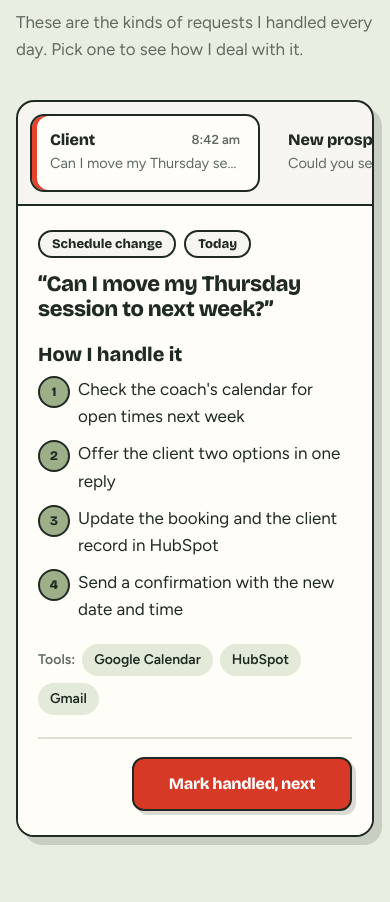
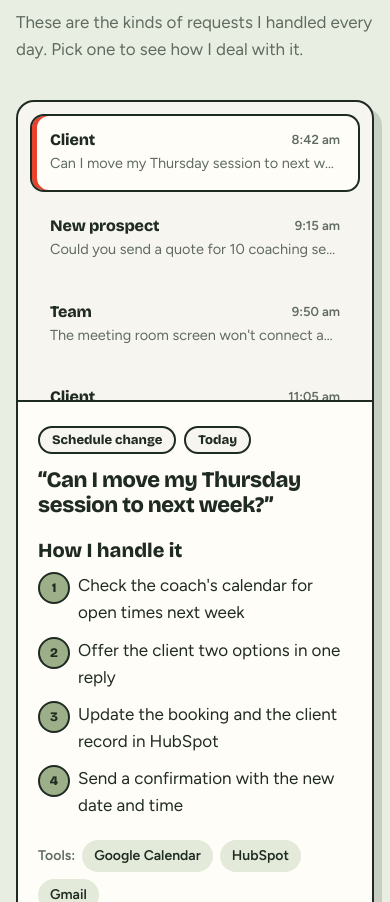
Before and after one commit to thuphuong7/thuphuong7.github.io, a plain HTML site: page index.html in a window 390 px wide. Shown: the part 1885-2787 px from the top of the page. Drawn offline with nearby package versions, Linux system fonts and the light colour scheme.

Commit message:
Keep inbox list on the left with vertical scroll

```diff
--- a/index.html
+++ b/index.html
@@ -153,11 +153,15 @@ section{padding-block:72px}
 .aflow.after li b{color:var(--hi-ink);opacity:.75}
 .auto .anote{margin:0;color:var(--muted);font-size:15.5px;max-width:72ch}
 @media (max-width:900px){
+  .inbox{grid-template-columns:minmax(0,.85fr) minmax(0,1.15fr)}
+  .idetail{padding:24px 20px}
+  .ilist{padding:12px;max-height:560px;overflow-y:auto}
+  .aflow{grid-template-columns:1fr}
+}
+
+@media (max-width:600px){
   .inbox{grid-template-columns:1fr}
-  .idetail{padding:24px 20px}
-  .ilist{padding:12px}
-  .ilist{border-right:0;border-bottom:2px solid var(--ink);grid-auto-flow:column;grid-auto-columns:minmax(230px,1fr);overflow-x:auto}
-  .aflow{grid-template-columns:1fr}
+  .ilist{border-right:0;border-bottom:2px solid var(--ink);max-height:300px}
 }
 
 /* motion */
```
